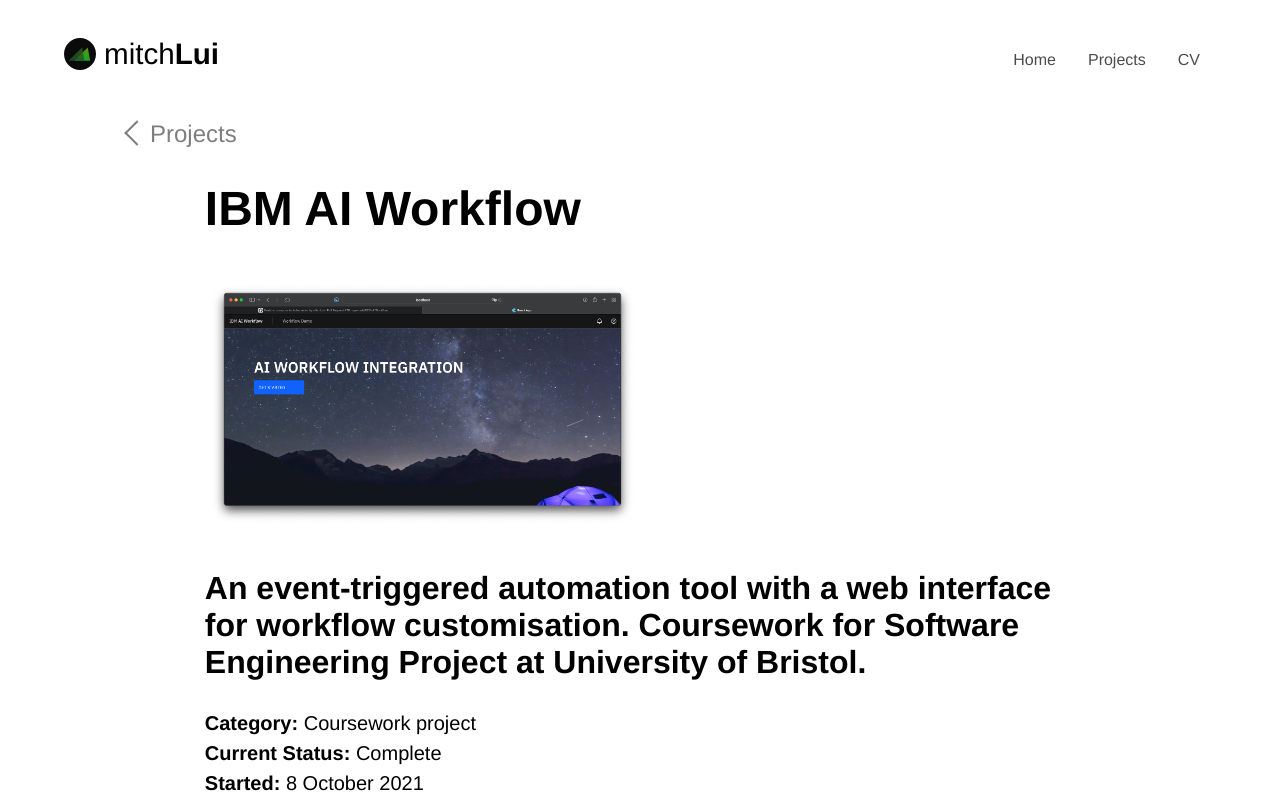
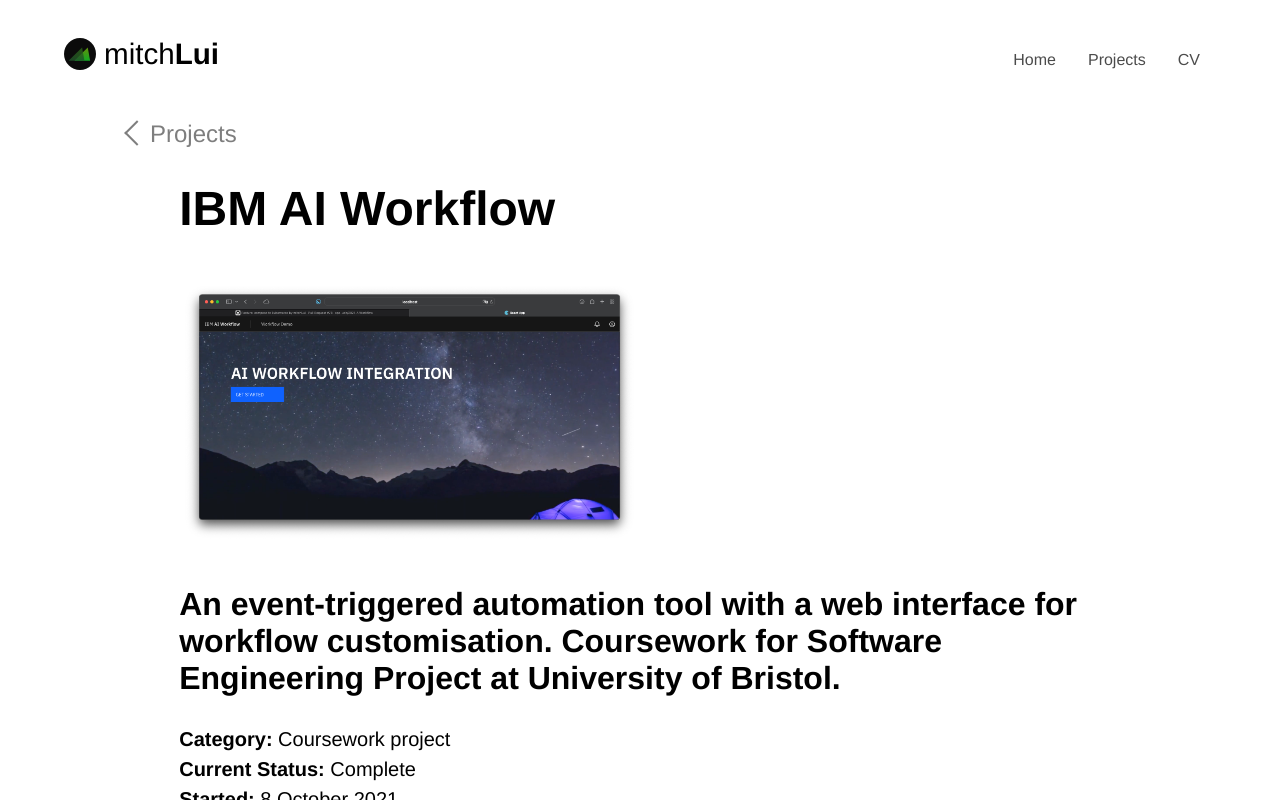
Before and after one commit to mitchLui/website, a React (Create React App) app in the folder client/: page /projects/ai-workflow in a window 1280 px wide. Shown: the top 800 px of the page. Built offline with nearby package versions, Linux system fonts and the light colour scheme.

Commit message:
reduced padding for modalpage

```diff
--- a/client/src/pages/ProjectModalPage/projectmodalpage.scss
+++ b/client/src/pages/ProjectModalPage/projectmodalpage.scss
@@ -1,19 +1,7 @@
-.modal-container{
-    position:fixed;
-    background-color: #000000;
-    z-index: 1;
-    top:0;
-    bottom: 0;
-    min-height: 100%;
-    width: 100vw;
-    overflow-x: hidden;
-    overflow-y: auto;
-}
-
 .modal-content{
     background-color: #000000;
-    padding-left: 7.5%;
-    padding-right: 7.5%;
+    padding-left: 5%;
+    padding-right: 5%;
     padding-bottom: 2.5%;
 
     h1{
```
